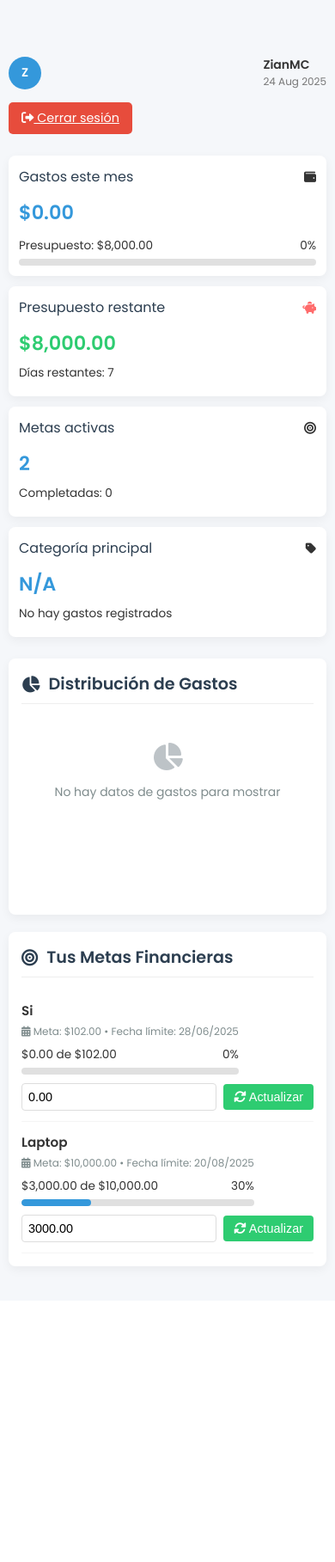
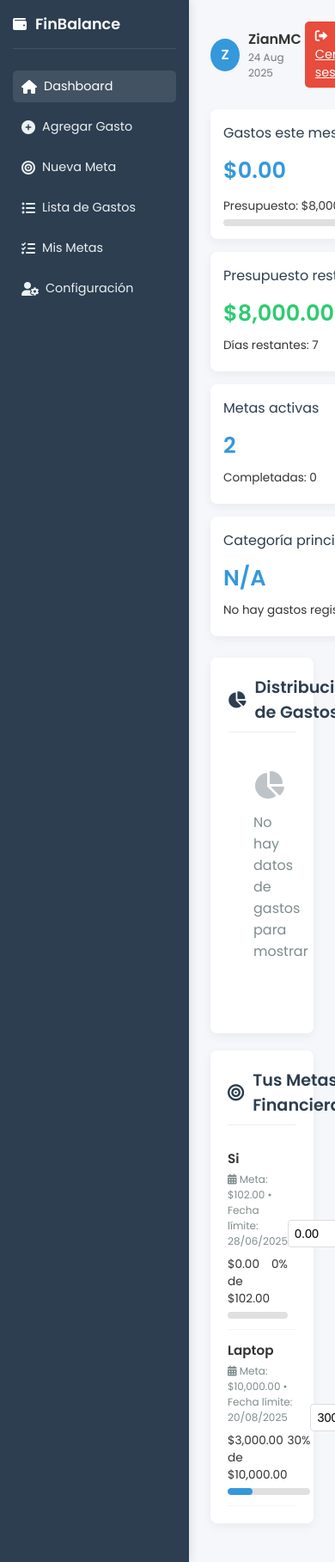
Before and after one commit to Zian-Jeager/FinBalance, a PHP site: page /backend/dashboard.php in a window 390 px wide. Shown: the whole page at 86% size. Before the commit the page ends 1481 px from the top, so only its background shows below. Run offline with PHP 8.4, Linux system fonts and the light colour scheme; a user stored in the database is signed in; data comes from the database, SQL or seed files in the repository.

Commit message:
Update DashboardStyle.css

```diff
--- a/frontend/StylesCSS/DashboardStyle.css
+++ b/frontend/StylesCSS/DashboardStyle.css
@@ -305,144 +305,3 @@
     color: #ff6b6b;
 
 }
-
-/* ===== MEDIA QUERIES PARA DISPOSITIVOS MÓVILES ===== */
-
-/* Tabletas y dispositivos medianos (768px o menos) */
-@media (max-width: 768px) {
-  .dashboard {
-    grid-template-columns: 1fr !important;
-    grid-template-rows: auto 1fr;
-  }
-
-  .sidebar {
-    position: fixed;
-    top: 0;
-    left: -250px;
-    width: 220px;
-    height: 100vh;
-    z-index: 1000;
-    transition: left 0.3s ease;
-    padding-top: 50px;
-  }
-
-  .sidebar.active {
-    left: 0;
-  }
-
-  .menu-toggle {
-    display: block !important;
-    position: fixed;
-    top: 15px;
-    left: 15px;
-    z-index: 1001;
-    background: var(--dark);
-    color: white;
-    border: none;
-    border-radius: 4px;
-    padding: 8px 12px;
-    cursor: pointer;
-  }
-
-  .main-content {
-    padding: 70px 15px 25px 15px;
-  }
-
-  .header {
-    flex-direction: column;
-    align-items: flex-start;
-    gap: 15px;
-  }
-
-  .user-info {
-    width: 100%;
-    justify-content: space-between;
-  }
-
-  .cards-grid {
-    grid-template-columns: 1fr;
-    gap: 12px;
-  }
-
-  .chart-container {
-    height: 250px;
-  }
-}
-
-/* Dispositivos móviles pequeños (480px o menos) */
-@media (max-width: 480px) {
-  .main-content {
-    padding: 65px 10px 20px 10px;
-  }
-
-  .card {
-    padding: 12px;
-  }
-
-  .card-value {
-    font-size: 1.4rem;
-  }
-
-  .section-container {
-    padding: 15px;
-  }
-
-  .goal-item {
-    flex-direction: column;
-    align-items: flex-start;
-    gap: 10px;
-  }
-
-  .goal-form {
-    width: 100%;
-    justify-content: space-between;
-  }
-
-  .goal-form input {
-    flex: 1;
-  }
-
-  .chart-container {
-    height: 200px;
-  }
-}
-
-/* Elementos adicionales necesarios para el menú móvil */
-.menu-toggle {
-  display: none;
-}
-
-.overlay {
-  display: none;
-  position: fixed;
-  top: 0;
-  left: 0;
-  width: 100%;
-  height: 100%;
-  background: rgba(0, 0, 0, 0.5);
-  z-index: 999;
-}
-
-.overlay.active {
-  display: block;
-}
-
-/* Mejoras generales para móviles */
-@media (max-width: 768px) {
-  body {
-    font-size: 14px;
-  }
-
-  .sidebar-header {
-    margin-bottom: 20px;
-  }
-
-  .logout-btn {
-    padding: 8px 15px;
-  }
-
-  /* Asegurar que las imágenes y gráficos sean responsivos */
-  canvas {
-    max-width: 100% !important;
-  }
-}
```
